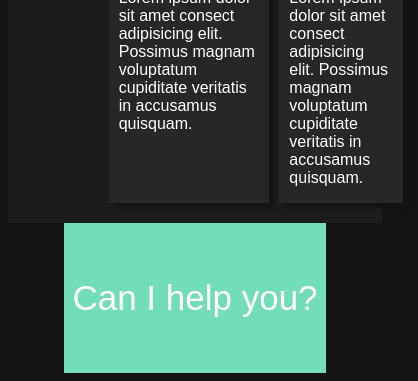
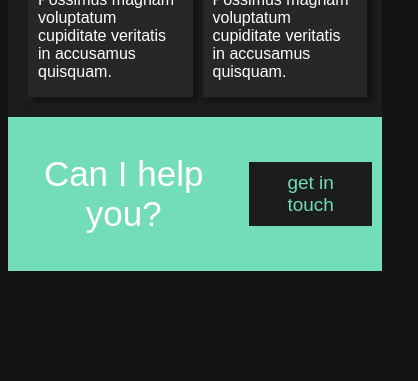
Before and after one commit to codeableorg/building-my-portfolio-1-killyvera, a plain HTML site: page index.html in a window 390 px wide. Shown: the part 1405-1786 px from the top of the page, 418 px wide, since content can reach past the window. After the commit the page ends 1684 px from the top, so only its background shows below. Drawn offline with Linux system fonts and the light colour scheme.

Commit message:
add footer button

```diff
--- a/css/style.css
+++ b/css/style.css
@@ -98,6 +98,14 @@
 
     .about{
         text-align: center;
+    }
+
+    .photo-icons{
+        display: none;
+    }
+
+    .footer{
+        width:100% !important ;
     }
 }
 
@@ -290,11 +298,16 @@ body{
     margin: 0 auto;
     background-color: #73dcb9;
     width: 70%;
-    padding-bottom: 20px;
-    padding-top: 20px;
+    padding-top: 2px;
+    padding-bottom: 2px;
 }
 
 .text-footer{
     font-size: 35px;
     text-align: center;
 }
+.text-footer-container{
+    display: flex;
+    align-items: center;
+    justify-content:center;
+}
--- a/index.html
+++ b/index.html
@@ -136,6 +136,8 @@
                 <p class = " bio1 text-footer --white">
                     Can I help you?
                 </p>
+                <button class= "nav-e bio1 --green" href="#">get in touch</button>
+            </nav>
             </div>
         </footer>
 </body>
```
